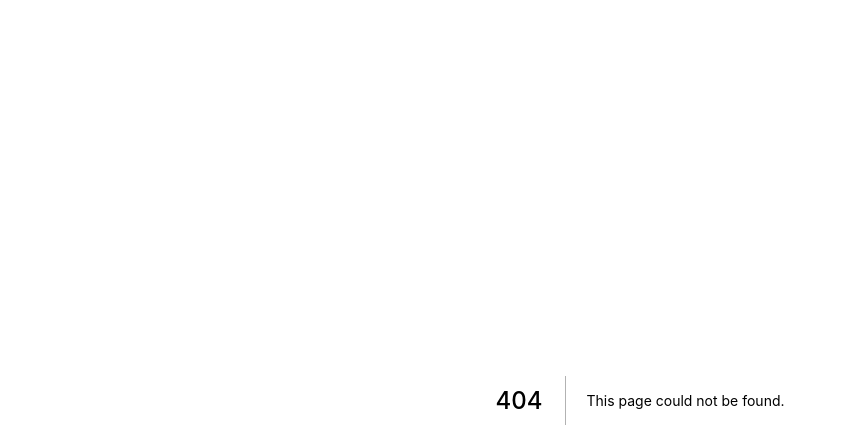
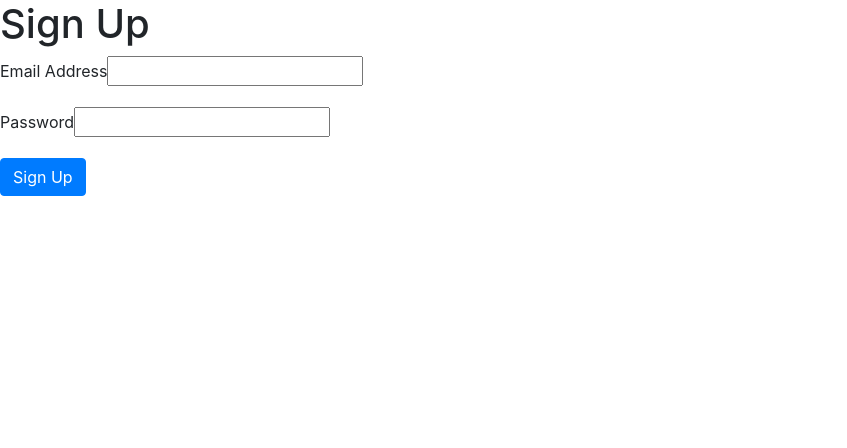
Before and after one commit to sourcecontrol-exe/yeebay_microservice, a Next.js app in the folder client/: page /auth/signup in a window 1280 px wide. Before the commit this address had no page. Shown: the top 448 px of the page, without its empty margins (0-847 px from the left). Built offline with nearby package versions, Linux system fonts and the light colour scheme.

Commit message:
sign up page

```diff
--- a/client/package.json
+++ b/client/package.json
@@ -5,12 +5,14 @@
   "main": "index.js",
   "scripts": {
     "test": "echo \"Error: no test specified\" && exit 1",
-    "dev" : "next"
+    "dev": "next"
   },
   "keywords": [],
   "author": "",
   "license": "ISC",
   "dependencies": {
+    "axios": "^0.21.1",
+    "bootstrap": "^4.6.0",
     "next": "^10.1.3",
     "react": "^17.0.2",
     "react-dom": "^17.0.2"
--- /dev/null
+++ b/client/pages/_app.js
@@ -0,0 +1,5 @@
+import 'bootstrap/dist/css/bootstrap.css'
+
+export default ({Component , pageProps})=>{
+    return <Component {...pageProps}></Component>
+}
--- /dev/null
+++ b/client/pages/auth/signup.js
@@ -0,0 +1,31 @@
+
+import {useState} from "react";
+export default () =>{
+    const [email, setEmail] = useState("");
+    const [password, setPassword] = useState("");
+
+    const onSubmit = (event) =>{
+        event.preventDefault();
+
+        console.log(email, password)
+    }
+
+
+    return <form onSubmit={onSubmit}>
+        <h1> Sign Up </h1>
+        <div className = "form-group">
+            <label> Email Address</label>
+            <input
+            value ={email}
+            onchange = {e => setEmail(e.target.value)}
+            className = 'form-contorol'></input>
+        </div>
+        <div className = "form-group">
+            <label>Password</label>
+            <input value={password}
+            onChange = {e=>setPassword(e.target.value)}
+            className = 'form-contorol' type="password"></input>
+        </div>
+        <button className ="btn btn-primary">Sign Up</button>
+    </form>
+}
--- a/client/pages/index.js
+++ b/client/pages/index.js
@@ -1,3 +1,3 @@
 export default ()=>{
-    return <h1> landing page</h1>
+    return <h1> landinage</h1>
 }
```
Also changed, not shown: 1 other file (tests, documents, lock files or other folders).
